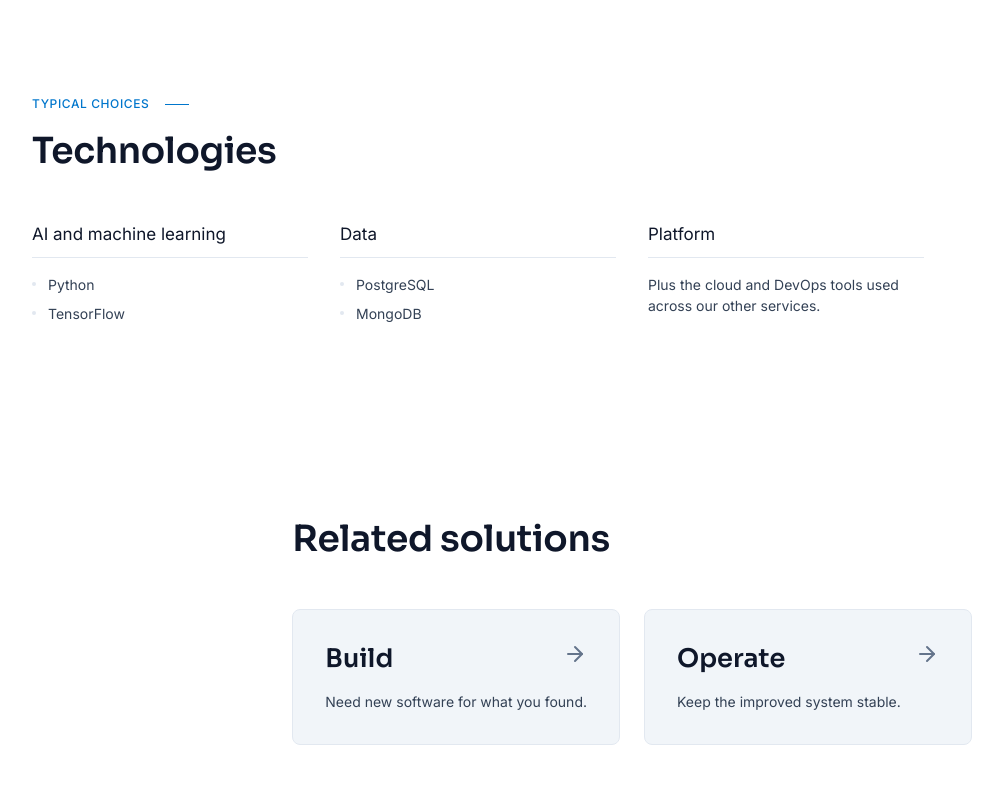
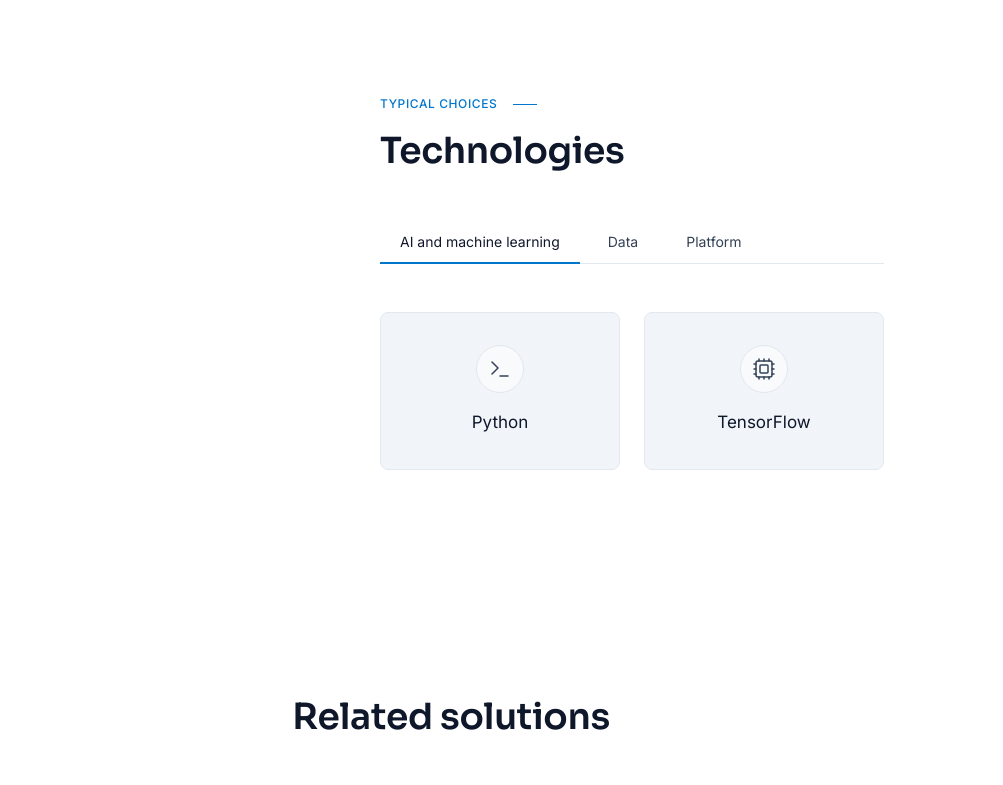
Before and after one commit to svaanwebsitedevelopmentteam-stack/svaan_web, a Next.js app: page /solutions/evolve in a window 1280 px wide. Shown: the part 4468-5253 px from the top of the page, without its empty margins (8-1011 px from the left). Built offline with nearby package versions, Linux system fonts and the light colour scheme.

Commit message:
feat: Update Technologies section to use tab view with icon carousel

```diff
--- a/src/components/solutions/TechGroups.tsx
+++ b/src/components/solutions/TechGroups.tsx
@@ -1,10 +1,50 @@
 /* eslint-disable @typescript-eslint/no-explicit-any */
 'use client';
-import { motion } from "framer-motion";
-import { fadeUpVariants, staggerContainer } from "@/lib/motion";
+import { useState, useRef } from "react";
+import { motion, AnimatePresence } from "framer-motion";
+import { fadeUpVariants } from "@/lib/motion";
+import {
+    Code2, Terminal, Database, Cloud,
+    Monitor, Server, Cpu, Layers, Box, Layout, Shield
+} from "lucide-react";
+
+const iconMap: Record<string, any> = {
+    "Next.js": Layout,
+    "React": Code2,
+    "React Native": Monitor,
+    "Vue": Layers,
+    "Node.js": Server,
+    "Python": Terminal,
+    "Java": Box,
+    "Go": Cpu,
+    "PostgreSQL": Database,
+    "MongoDB": Database,
+    "AWS": Cloud,
+    "Google Cloud": Cloud,
+    "Azure": Cloud,
+    "Docker": Box,
+    "Kubernetes": Layers,
+    "CI/CD pipelines": Terminal,
+    "APIs": Code2,
+    "microservices": Box,
+    "serverless": Cloud,
+    "TensorFlow": Cpu
+};
 
 export function TechGroups({ groups }: { groups: any[] }) {
+    const [activeTab, setActiveTab] = useState(0);
+    const carouselRef = useRef<HTMLDivElement>(null);
+
     if (!groups || groups.length === 0) return null;
+
+    const activeGroup = groups[activeTab];
+
+    const scroll = (direction: 'left' | 'right') => {
+        if (carouselRef.current) {
+            const scrollAmount = 300;
+            carouselRef.current.scrollBy({ left: direction === 'left' ? -scrollAmount : scrollAmount, behavior: 'smooth' });
+        }
+    };
 
     return (
         <section className="py-16 lg:py-24 max-w-[1400px] mx-auto px-6 lg:px-10">
@@ -14,31 +54,77 @@ export function TechGroups({ groups }: { groups: any[] }) {
             </div>
             <h2 className="type-h2 text-[var(--t-text)] mb-12">Technologies</h2>
 
-            <motion.div
-                variants={staggerContainer}
-                initial="hidden"
-                whileInView="visible"
-                viewport={{ once: true, amount: 0.2 }}
-                className="grid grid-cols-1 md:grid-cols-2 lg:grid-cols-4 gap-8"
-            >
-                {groups.map((group, i) => (
-                    <motion.div key={i} variants={fadeUpVariants} className="space-y-4">
-                        <h3 className="type-body font-medium text-[var(--t-text)] pb-2 border-b border-[var(--t-border)]">{group.title}</h3>
-                        {group.note ? (
-                            <p className="type-body-sm text-[var(--t-text-secondary)]">{group.note}</p>
+            <div className="flex flex-col gap-8">
+                {/* Tabs */}
+                <div className="flex flex-wrap gap-2 border-b border-[var(--t-border)] pb-4">
+                    {groups.map((group, i) => (
+                        <button
+                            key={i}
+                            onClick={() => setActiveTab(i)}
+                            className={`px-5 py-2.5 type-body-sm rounded-t-[8px] transition-colors -mb-[17px] border-b-2 ${activeTab === i ? 'border-[var(--t-accent)] text-[var(--t-text)] font-medium' : 'border-transparent text-[var(--t-text-secondary)] hover:text-[var(--t-text)] hover:border-[var(--t-border)]'}`}
+                        >
+                            {group.title}
+                        </button>
+                    ))}
+                </div>
+
+                {/* Content */}
+                <AnimatePresence mode="wait">
+                    <motion.div
+                        key={activeTab}
+                        initial={{ opacity: 0, y: 10 }}
+                        animate={{ opacity: 1, y: 0 }}
+                        exit={{ opacity: 0, y: -10 }}
+                        transition={{ duration: 0.2 }}
+                        className="relative"
+                    >
+                        {activeGroup.note ? (
+                            <p className="type-body text-[var(--t-text-secondary)] py-8">{activeGroup.note}</p>
                         ) : (
-                            <ul className="space-y-2">
-                                {group.items?.map((item: string, j: number) => (
-                                    <li key={j} className="type-body-sm text-[var(--t-text-secondary)] flex items-center">
-                                        <span className="w-1 h-1 bg-[var(--t-border)] rounded-full mr-3" />
-                                        {item}
-                                    </li>
-                                ))}
-                            </ul>
+                            <div className="relative group/carousel">
+                                <div
+                                    ref={carouselRef}
+                                    className="flex gap-6 overflow-x-auto snap-x snap-mandatory pb-8 pt-4 -mx-6 px-6 lg:mx-0 lg:px-0 [&::-webkit-scrollbar]:hidden"
+                                    style={{ scrollbarWidth: 'none', msOverflowStyle: 'none' }}
+                                >
+                                    {activeGroup.items?.map((item: string, j: number) => {
+                                        const Icon = iconMap[item] || Box;
+                                        return (
+                                            <div
+                                                key={j}
+                                                className="snap-start shrink-0 w-[240px] bg-[var(--t-bg-surface)] border border-[var(--t-border)] hover:border-[var(--t-accent)] rounded-[8px] p-8 transition-colors group flex flex-col items-center justify-center text-center gap-4"
+                                            >
+                                                <div className="w-12 h-12 rounded-full bg-[var(--t-bg-card)] border border-[var(--t-border)] flex items-center justify-center text-[var(--t-text-secondary)] group-hover:text-[var(--t-accent)] group-hover:border-[var(--t-accent)] transition-colors">
+                                                    <Icon strokeWidth={1.5} size={24} />
+                                                </div>
+                                                <span className="type-body font-medium text-[var(--t-text)]">{item}</span>
+                                            </div>
+                                        );
+                                    })}
+                                </div>
+
+                                {/* Controls */}
+                                {activeGroup.items?.length > 3 && (
+                                    <>
+                                        <button
+                                            onClick={() => scroll('left')}
+                                            className="absolute left-0 lg:-left-5 top-1/2 -translate-y-1/2 w-10 h-10 bg-[var(--t-bg-card)] border border-[var(--t-border)] rounded-full flex items-center justify-center shadow-sm opacity-0 group-hover/carousel:opacity-100 transition-opacity disabled:opacity-0 hidden lg:flex hover:text-[var(--t-accent)] hover:border-[var(--t-accent)]"
+                                        >
+                                            <svg width="24" height="24" viewBox="0 0 24 24" fill="none" stroke="currentColor" strokeWidth="2" strokeLinecap="round" strokeLinejoin="round"><path d="m15 18-6-6 6-6"/></svg>
+                                        </button>
+                                        <button
+                                            onClick={() => scroll('right')}
+                                            className="absolute right-0 lg:-right-5 top-1/2 -translate-y-1/2 w-10 h-10 bg-[var(--t-bg-card)] border border-[var(--t-border)] rounded-full flex items-center justify-center shadow-sm opacity-0 group-hover/carousel:opacity-100 transition-opacity disabled:opacity-0 hidden lg:flex hover:text-[var(--t-accent)] hover:border-[var(--t-accent)]"
+                                        >
+                                            <svg width="24" height="24" viewBox="0 0 24 24" fill="none" stroke="currentColor" strokeWidth="2" strokeLinecap="round" strokeLinejoin="round"><path d="m9 18 6-6-6-6"/></svg>
+                                        </button>
+                                    </>
+                                )}
+                            </div>
                         )}
                     </motion.div>
-                ))}
-            </motion.div>
+                </AnimatePresence>
+            </div>
         </section>
     );
 }
```
